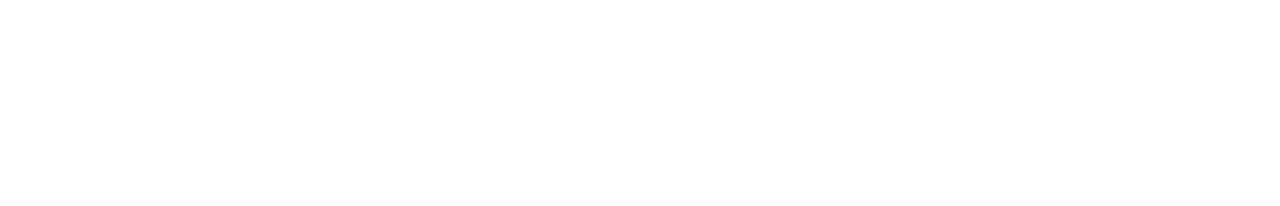
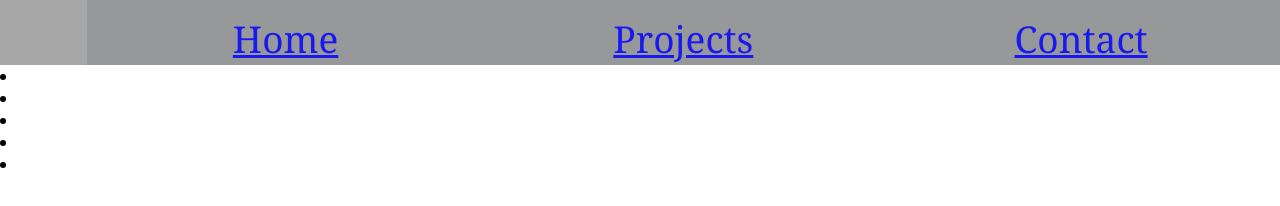
Before and after one commit to fioretxv/MediaGallery, a plain HTML site: page index.html in a window 1280 px wide. Drawn offline with Linux system fonts and the light colour scheme; grey boxes are pictures that could not be loaded.

Commit message:
Added header and CSS for header

```diff
--- a/index.html
+++ b/index.html
@@ -7,3 +7,24 @@
 <link rel="stylesheet" href="styles.css">
 <script src="https://kit.fontawesome.com/e15c82eda0.js" crossorigin="anonymous"></script>
 </head>
+<body>
+  <div class="header">
+    <nav>
+        <u1>
+            <img id=callcard src="https://static.wixstatic.com/media/2efdfa_a7504a251847b060c8189e24e7ef47b5.jpg/v1/fill/w_284,h_155,al_c,q_80,usm_0.66_1.00_0.01,enc_auto/2efdfa_a7504a251847b060c8189e24e7ef47b5.jpg", height=65, width=130, alt="Calling Card">
+            <li><a href="google.com">Home</a></li>
+            <li><a href="google.com">Projects</a></li>
+            <li><a href="google.com">Contact</a></li>
+        </ul>
+    </nav>
+</div>
+  <div class="grid">
+    <u2>
+      <li></li>
+      <li></li>
+      <li></li>
+      <li></li>
+      <li></li>
+   </u2>
+  </div>
+</body>
--- a/styles.css
+++ b/styles.css
@@ -0,0 +1,33 @@
+*{
+    box-sizing: border-box;
+    margin: 0;
+    padding: 0;
+    font-family: Cambria, Cochin, Georgia, Times, 'Times New Roman', serif;
+}
+body {
+    color: #080103;
+}
+.header{
+    background: #8b8d8f;
+    width: 100vw;
+    height: 65px;
+    font-size: 37px;
+    opacity: 0.9;
+}
+nav u1{
+    display: flex;
+    text-align: center;
+    font-size: 2vw 2vh;
+}
+nav u1 li{
+    color: black;
+    width: 100%;
+    margin: 0;
+    padding: .4%;
+    display: inline-block;
+    justify-content: center;
+    margin-top: 8px;
+}
+.grid{
+    display: grid;
+}
```
